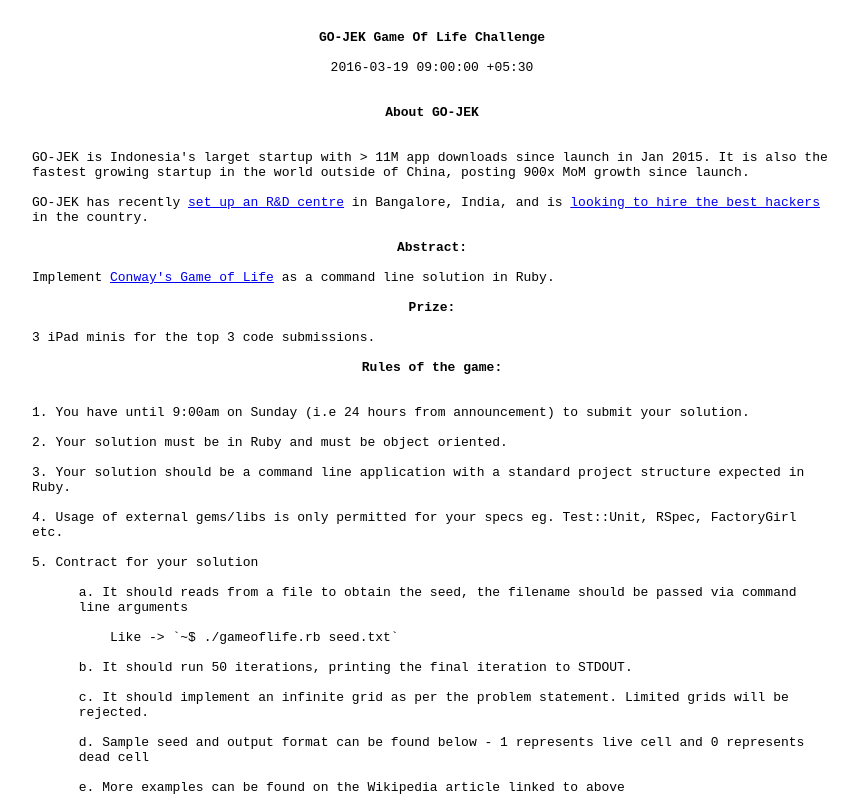
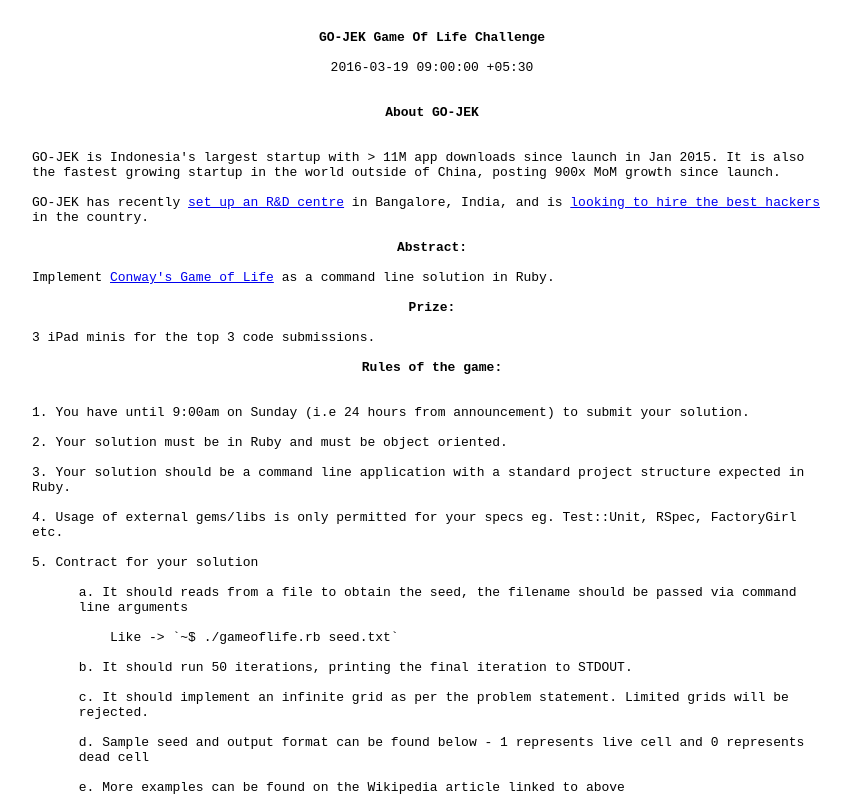
Before and after one commit to zeylani/gojek-engineering.github.com, a plain HTML site: page index.html in a window 1280 px wide. Shown: the top 800 px of the page, without its empty margins (208-1066 px from the left). Drawn offline with Linux system fonts and the light colour scheme.

Commit message:
Update index.html

```diff
--- a/index.html
+++ b/index.html
@@ -33,7 +33,7 @@
 
 <center><b>About GO-JEK</b></center>
 
-GO-JEK is Indonesia's larget startup with > 11M app downloads since launch in Jan 2015. It is also the fastest growing startup in the world outside of China, posting 900x MoM growth since launch.
+GO-JEK is Indonesia's largest startup with > 11M app downloads since launch in Jan 2015. It is also the fastest growing startup in the world outside of China, posting 900x MoM growth since launch.
 
 GO-JEK has recently <a href="http://asia.nikkei.com/Business/Deals/Motorcycle-app-acquires-Indian-software-companies">set up an R&D centre</a> in Bangalore, India, and is <a href="https://hasjob.co/go-jek.com/xt7n5">looking to hire the best hackers</a> in the country.
 
```
